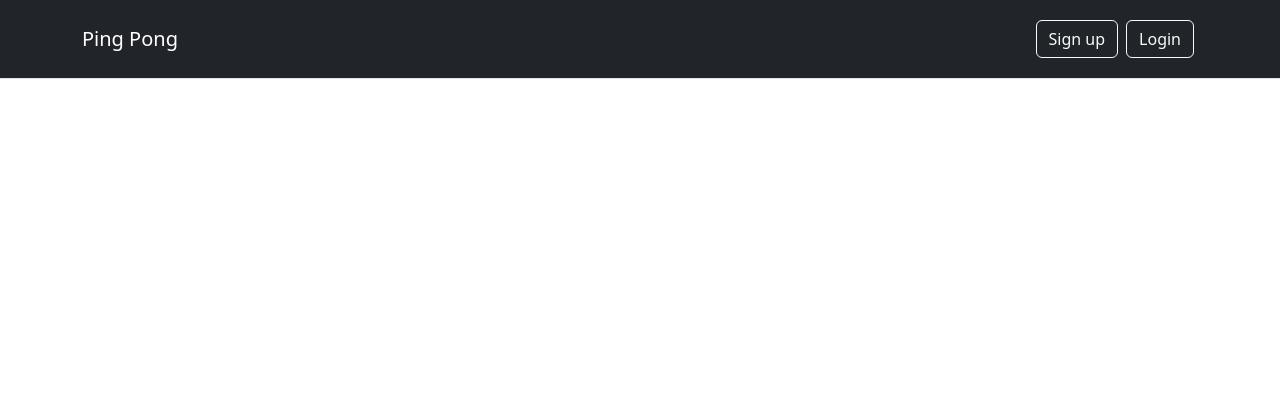
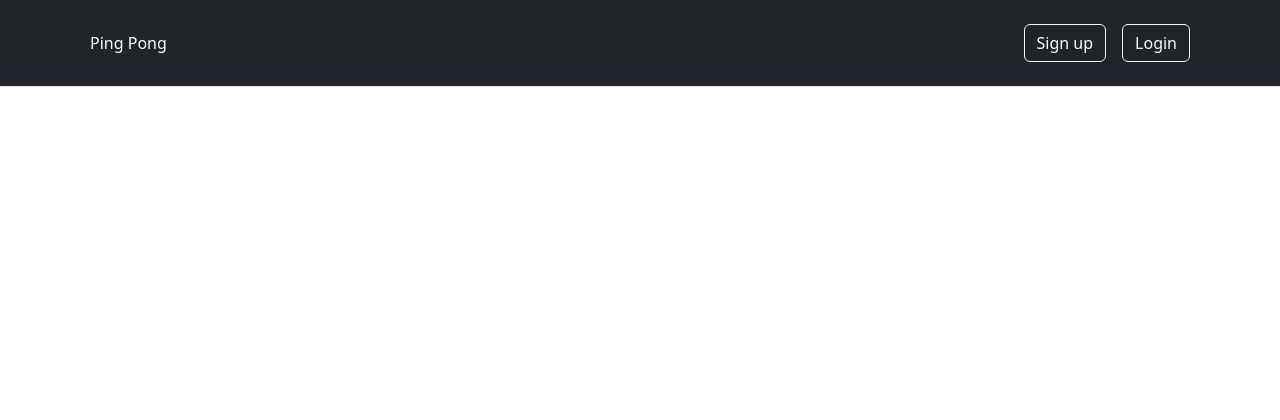
Before and after one commit to LuckyIntegral/ft_transcendence, a Django app: page / in a window 1280 px wide. Shown: the top 420 px of the page. Run offline with Django 5.2, Linux system fonts and the light colour scheme.

Commit message:
add dropdown for friend search query and make header look better

```diff
--- a/docker-compose.yaml
+++ b/docker-compose.yaml
@@ -4,7 +4,7 @@ services:
   db:
     image: postgres
     volumes:
-      - ./data/db:/var/lib/postgresql/data
+      - db:/var/lib/postgresql/data
     environment:
       - POSTGRES_DB=${DB_NAME}
       - POSTGRES_USER=${DB_USER}
@@ -31,3 +31,6 @@ services:
       - db
     env_file:
       - .env
+
+volumes:
+  db:
--- a/srcs/pingpong/templates/base.html
+++ b/srcs/pingpong/templates/base.html
@@ -29,21 +29,43 @@
   <script src="{% static 'js/friends.js' %}"></script>
 </head>
 <body>
-    <nav class="py-3 navbar bg-dark border-bottom text-white mb-3" style="background-color: #e3f2fdc9">
-      <div class="container collapse navbar-collapse">
-        <div>
-          <a class="navbar-brand text-white" href="#profile" id="profileRef">Profile</a>
-          <a class="navbar-brand text-white" href="#friends" id="friendsRef">Friends</a>
-          <a class="navbar-brand text-white" href="#messages" id="messagesRef">Messages</a>
-          <a class="navbar-brand text-white" href="#pong" id="pongRef">Ping Pong</a>
+  <header class="p-3 bg-dark mb-3 border-bottom">
+    <div class="container">
+      <div class="d-flex flex-wrap align-items-center justify-content-center">
+
+        <ul class="nav col-lg-auto me-lg-auto mb-2 mb-md-0">
+          <li><a class="nav-link px-2 text-white" href="#profile" id="profileRef">Profile</a></li>
+          <li>
+            <div class="dropdown text-end" id="friendsRef">
+              <a class="nav-link px-2 text-white" id="dropdownUser1" data-bs-toggle="dropdown" aria-expanded="false">Community
+              </a>
+              <ul class="dropdown-menu text-small" aria-labelledby="dropdownUser1">
+                <li><a class="dropdown-item" href="#friends">Friends list</a></li>
+                <li><hr class="dropdown-divider"></li>
+                <li><a class="dropdown-item" href="#">Friend requests</a></li>
+                <li><hr class="dropdown-divider"></li>
+                <li><a class="dropdown-item" href="#">Global leaderboard</a></li>
+              </ul>
             </div>
-        <div>
-          <button class="btn btn-outline-light m-1" href="#signup" id="signUpRef">Sign up</buttom>
-          <button class="btn btn-outline-light m-1" href="#login" id="loginRef">Login</buttom>
+          </li>
+          <li><a class="nav-link px-2 text-white" href="#messages" id="messagesRef">Messages</a></li>
+          <li><a class="nav-link px-2 text-white" href="#pong" id="pongRef">Ping Pong</a></li>
+        </ul>
+
+        <form class="col-12 col-lg-auto mb-3 mb-lg-0 me-lg-3">
+            <div class="d-flex dropdown">
+            <input type="search" class="form-control" placeholder="Search..." aria-label="Search" id="searchForLater"></input>
+            <!-- TODO: think about implementation of the search -->
+          </div>
+        </form>
+
+        <button class="btn btn-outline-light m-2" id="searchRef">Search</buttom>
+        <button class="btn btn-outline-light m-2" href="#signup" id="signUpRef">Sign up</buttom>
+        <button class="btn btn-outline-light m-2" href="#login" id="loginRef">Login</buttom>
         <button class="btn btn-outline-light" href="#logOut" id="logOutRef">Log out</buttom>
       </div>
     </div>
-    </nav>
+  </header>
 
   <div class="container justify-content-center text-center">
     <div id="content"></div>
--- a/srcs/pingpong/urls.py
+++ b/srcs/pingpong/urls.py
@@ -1,7 +1,8 @@
 """ This module contains the urls for the pingpong app. """
 from rest_framework_simplejwt.views import TokenObtainPairView, TokenRefreshView
 from pingpong.views import SignupView, ProfileView, PasswordView, VerifyEmailView, VerifyTokenView,\
-    TwoStepVerificationCodeView, LoginView, TwoStepVerification, FriendsView, FriendsRequestsView
+    TwoStepVerificationCodeView, LoginView, TwoStepVerification, FriendsView, FriendsRequestsView,\
+    FriendsSearchView
 from django.urls import path
 from . import views
 
@@ -20,4 +21,5 @@ urlpatterns = [
     path('api/send-verification-code-email/', TwoStepVerificationCodeView.as_view(), name='send_verification_email'),
     path('api/login/', LoginView.as_view(), name='login'),
     path('api/two-step-verification/', TwoStepVerification.as_view(), name='two_step_verification'),
+    path('api/friends-search/', FriendsSearchView.as_view(), name='friends_search'),
 ]
--- a/srcs/pingpong/views.py
+++ b/srcs/pingpong/views.py
@@ -463,3 +463,29 @@ class TwoStepVerification(APIView):
             user.userprofile.save()
             return Response({'status': '2-step email verification disabled'}, status=status.HTTP_200_OK)
         return Response({'error': 'Invalid action'}, status=status.HTTP_400_BAD_REQUEST)
+
+class FriendsSearchView(APIView):
+    """ This view is used to search for friends.
+        It has following methods:
+        1. get: This method is used to search for friends using a query as a regex.
+    """
+    def get(self, request, format=None):
+        """ This method is used to search for friends. """
+        auth_header = request.headers.get('Authorization')
+        try:
+            JWTTokenValidator().validate(auth_header)
+        except ValidationError as e:
+            return Response({'error': str(e)}, status=status.HTTP_400_BAD_REQUEST)
+        search_query = request.query_params.get('search_query')
+        data = []
+        if search_query:
+            try :
+                friend_list = UserProfile.objects.filter(user__username__icontains=search_query)
+            except UserProfile.DoesNotExist:
+                return Response(data, status=status.HTTP_200_OK)
+            for friend in friend_list:
+                data.append({
+                    'email': friend.user.email,
+                    'username': friend.user.username,
+                })
+        return Response(data, status=status.HTTP_200_OK)
--- a/srcs/static/js/friends.js
+++ b/srcs/static/js/friends.js
@@ -6,8 +6,8 @@ function loadFriendsPage() {
     <div class="row">
         <div class="input-group p-3 rounded border border-secondary">
             <legend class=" p-2">Add friends</legend>
-            <button type="button" class="btn btn-outline-secondary rounded-start" id="sendFriendRequest">Send request</button>
-            <input type="text" class="form-control rounded-end">
+            <input type="text" class="form-control rounded-end" id="friendRequestInput" placeholder="Search..." data-bs-toggle="dropdown" aria-expanded="true">
+            <ul class="dropdown-menu" aria-labelledby="friendRequestInput" id="friendRequestResultsDropdown"></ul>
         </div>
     </div>
     <div class="row">
@@ -23,7 +23,7 @@ function loadFriendsPage() {
     `;
     document.getElementById('content').innerHTML = '';
     document.getElementById('content').appendChild(friendsPage);
-    document.getElementById('sendFriendRequest').addEventListener('click', sendFriendRequest);
+    document.getElementById('friendRequestInput').addEventListener('input', searchFriendQuery);
     loadFriendsList();
     loadFriendsRequestsList();
 }
@@ -128,26 +128,6 @@ function actionFriendRequest(action = 'accept') {
     }).catch(error => console.error('Error:', error));
 }
 
-function sendFriendRequest() {
-    var searchInput = document.querySelector('input');
-    fetchWithToken('http://localhost:8000/api/friends-requests/', {
-            method: 'POST',
-            headers: {
-                'Content-Type': 'application/json',
-                'Authorization': 'Bearer ' + localStorage.getItem('access'),
-            },
-            body: JSON.stringify({
-                'friend_username': searchInput.value,
-            }),
-    }).then(response => {
-        if (response.status !== 200) {
-            response.json().then(data => alert(data.error));
-        } else {
-            window.location.reload();
-        }
-    }).catch(error => console.error('Error:', error));
-}
-
 function loadFriendsList() {
     var friendsList = document.getElementById('friends-list');
     fetchWithToken('http://localhost:8000/api/friends/', {
@@ -229,3 +209,62 @@ function deleteFriend() {
         }
     }).catch(error => console.error('Error:', error));
 }
+
+function searchFriendQuery() {
+    var searchInput = document.getElementById('friendRequestInput');
+    if (searchInput.value !== '') {
+        var url = new URL('http://localhost:8000/api/friends-search/');
+        url.searchParams.append('search_query', searchInput.value);
+        fetchWithToken(url, {
+            method: 'GET',
+            headers: {
+                'Content-Type': 'application/json',
+                'Authorization': 'Bearer ' + localStorage.getItem('access'),
+            },
+        })
+        .then(response => {
+            if (response.status !== 200) {
+                response.json().then(data => alert(data.error));
+            } else {
+                response.json().then(data => {
+                    var dropdownMenu = document.getElementById('friendRequestResultsDropdown');
+                    dropdownMenu.innerHTML = '';
+                    for (var i = 0; i < data.length; i++) {
+                        var searchResults = document.createElement('li');
+                        searchResults.innerHTML = `
+                        <a class="dropdown-item" id="dropdown-item" data-friend-id="${data[i].username}">${data[i].username}</a>
+                        `;
+                        dropdownMenu.appendChild(searchResults);
+                    }
+                    dropdownMenu.querySelectorAll('#dropdown-item').forEach(item => {
+                        item.addEventListener('click', sendFriendRequest);
+                    });
+                });
+            }
+        })
+        .catch(error => console.error('Error:', error));
+    } else {
+        var dropdownMenu = document.getElementById('friendRequestResultsDropdown');
+        dropdownMenu.innerHTML = '';
+    }
+}
+
+function sendFriendRequest() {
+    var username = this.getAttribute('data-friend-id');
+    fetchWithToken('http://localhost:8000/api/friends-requests/', {
+            method: 'POST',
+            headers: {
+                'Content-Type': 'application/json',
+                'Authorization': 'Bearer ' + localStorage.getItem('access'),
+            },
+            body: JSON.stringify({
+                'friend_username': username,
+            }),
+    }).then(response => {
+        if (response.status !== 200) {
+            response.json().then(data => alert(data.error));
+        } else {
+            window.location.reload();
+        }
+    }).catch(error => console.error('Error:', error));
+}
--- a/srcs/static/js/history.js
+++ b/srcs/static/js/history.js
@@ -40,3 +40,7 @@ document.addEventListener('DOMContentLoaded', function() {
     // Handle the initial hash
     handleHashChange();
 });
+
+//document.addEventListener('DOMContentLoaded', function() {
+//    document.getElementById('friendRequestInput').addEventListener('input', searchForLater);
+//});
--- a/srcs/static/js/utils.js
+++ b/srcs/static/js/utils.js
@@ -34,6 +34,8 @@ function validateToken() {
         document.getElementById("friendsRef").style.display = "none";
         document.getElementById("messagesRef").style.display = "none";
         document.getElementById("logOutRef").style.display = "none";
+        document.getElementById("searchRef").style.display = "none";
+        document.getElementById("searchForLater").style.display = "none";
     } else {
         if (token) {
             fetchWithToken('/api/verify-token/', {
@@ -52,6 +54,8 @@ function validateToken() {
                     document.getElementById("friendsRef").style.display = "none";
                     document.getElementById("messagesRef").style.display = "none";
                     document.getElementById("logOutRef").style.display = "none";
+                    document.getElementById("searchRef").style.display = "none";
+                    document.getElementById("searchForLater").style.display = "none";
                     localStorage.removeItem('access');
                 }
             });
@@ -61,6 +65,8 @@ function validateToken() {
             document.getElementById("friendsRef").style.display = "none";
             document.getElementById("messagesRef").style.display = "none";
             document.getElementById("logOutRef").style.display = "none";
+            document.getElementById("searchRef").style.display = "none";
+            document.getElementById("searchForLater").style.display = "none";
         }
     }
     return false;
```
Also changed, not shown: 1 other file. Lines whose indentation alone changed are shown as unchanged.
